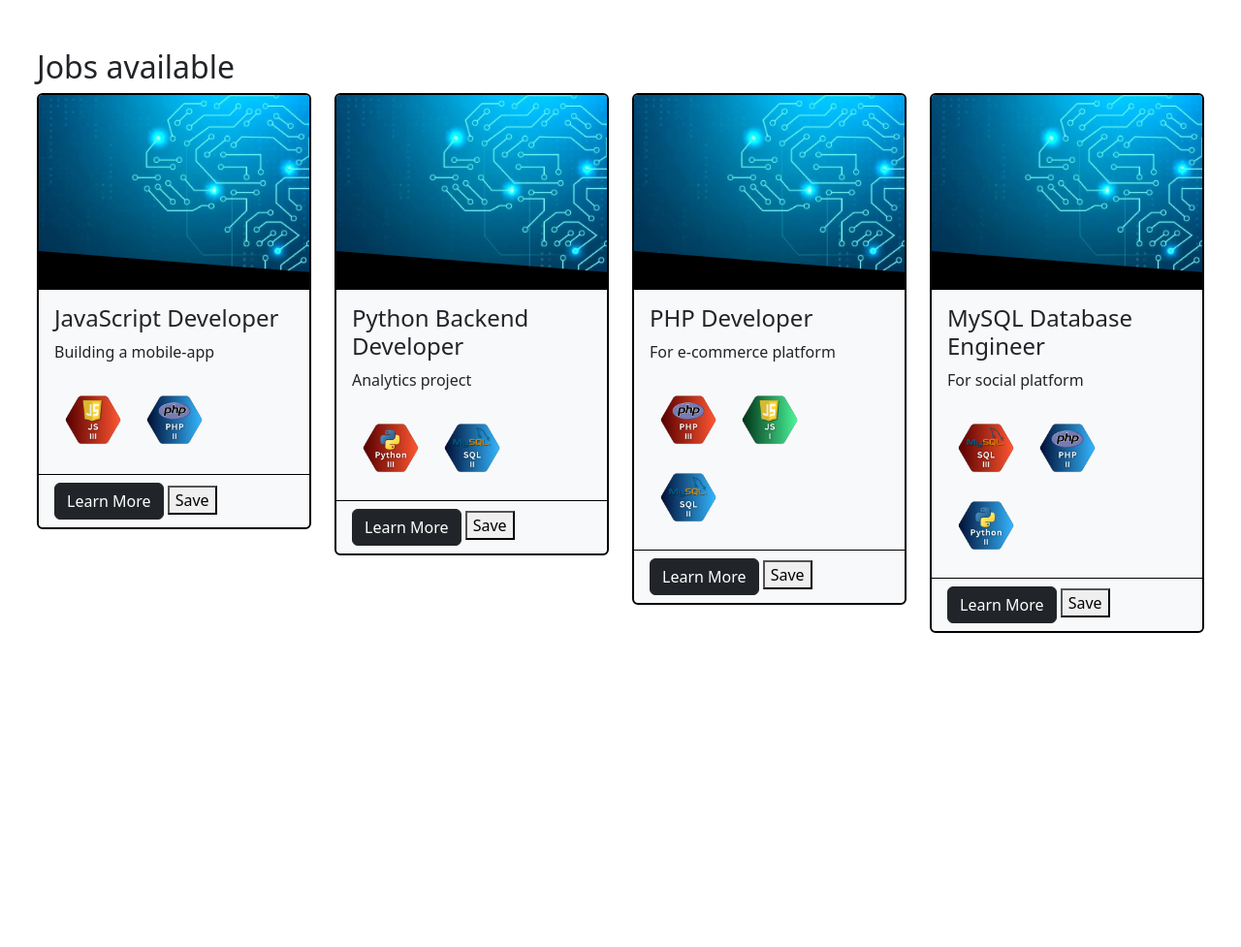
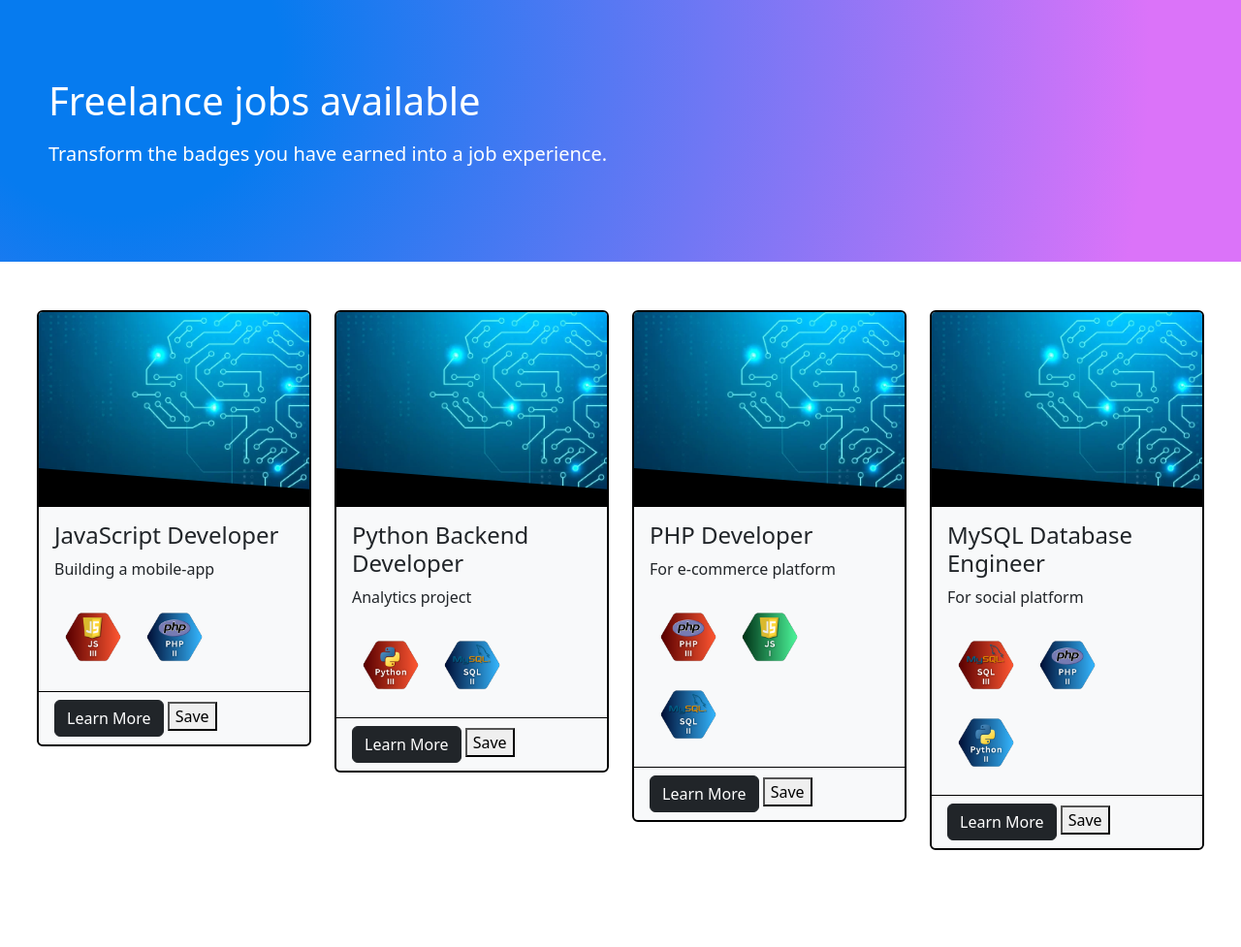
Before and after one commit to crystallaylalui/Skills-Up-YOUth, a PHP site: page /jobs/pages/job.php in a window 1280 px wide. Shown: the part 94-1071 px from the top of the page at 97% size. Before the commit the page ends 747 px from the top, so only its background shows below. Run offline with PHP 8.4, Linux system fonts and the light colour scheme.

Commit message:
made pages more dynamic

```diff
--- a/app/css/style.css
+++ b/app/css/style.css
@@ -524,3 +515,39 @@ body {
 .form-control-2::placeholder {
     color: rgba(255, 255, 255, 0.496);
 }
+
+@media (max-width: 1400px) {
+    .blur-text {
+        background-color: rgba(255, 255, 255, 0.557);
+        padding: 10px;
+    }
+}
+
+.responsive-image {
+    max-width: 100%;
+    height: auto;
+    width: 700px /* IE8 support, if needed */
+
+}
+
+.fixed-image {
+    position: fixed;
+    top: 0;
+    left: 0;
+    height: 100vh;
+    width: 100%;
+    z-index: -1; /* To ensure it stays behind other content */
+}
+
+@media (max-width: 768px) {
+    .fixed-image {
+        display: none; /* Hide the fixed image */
+    }
+}
+
+.jobs-banner{
+    position: relative;
+    padding: 80px 50px 80px 50px;
+    color:white;
+    background: radial-gradient(circle at 10% 20%, rgb(6, 123, 239) 14.2%, rgb(219, 115, 249) 89.5%);
+}
--- a/app/pages/job.php
+++ b/app/pages/job.php
@@ -22,16 +22,20 @@
     <div>
         <?php include ('navbar.php'); ?>
     </div>
-
+    <div class="row jobs-banner">
+        <div class="container-fluid">
+            <p class="display-6">Freelance jobs available</p>
+            <p class="fs-5">Transform the badges you have earned into a job experience.</p>
+        </div>
+    </div>
     <div class="row">
 
         <!-- jobs -->
         <!-- <div class="col-md-8" style="padding: 50px;"> -->
         <div style="padding: 50px;">
-            <h2>Jobs available</h2>
             <div class="row">
-                <div class="col-md-3">
-                    <div class="card card-custom bg-light border-black border-2">
+                <div class="col-lg-3 col-md-4 col-sm-6">
+                    <div class="card card-custom bg-light border-black border-2" style="margin-bottom:50px">
                         <div class="card-custom-img" style="background-image: url(../images/job.jpg)"></div>
                         <div class="card-custom-avatar">
                         <!-- <img class="img-fluid" src="../images/job1.jpeg" alt="Avatar" /> -->
@@ -49,8 +53,8 @@
 
                     </div>
                 </div>
-                <div class="col-md-3">
-                    <div class="card card-custom bg-light border-black border-2">
+                <div class="col-lg-3 col-md-4 col-sm-6">
+                    <div class="card card-custom bg-light border-black border-2" style="margin-bottom:50px">
                         <div class="card-custom-img" style="background-image: url(../images/job.jpg)"></div>
                         <div class="card-custom-avatar">
                         <!-- <img class="img-fluid" src="../images/job2.png" alt="Avatar" /> -->
@@ -68,8 +72,8 @@
 
                     </div>
                 </div>
-                <div class="col-md-3">
-                    <div class="card card-custom bg-light border-black border-2">
+                <div class="col-lg-3 col-md-4 col-sm-6">
+                    <div class="card card-custom bg-light border-black border-2" style="margin-bottom:50px">
                         <div class="card-custom-img" style="background-image: url(../images/job.jpg)"></div>
                         <div class="card-custom-avatar">
                         <!-- <img class="img-fluid" src="../images/job3.png" alt="Avatar" /> -->
@@ -88,8 +92,8 @@
 
                     </div>
                 </div>
-                <div class="col-md-3">
-                    <div class="card card-custom bg-light border-black border-2">
+                <div class="col-lg-3 col-md-4 col-sm-6">
+                    <div class="card card-custom bg-light border-black border-2" style="margin-bottom:50px">
                         <div class="card-custom-img" style="background-image: url(../images/job.jpg)"></div>
                         <div class="card-custom-avatar">
                         <!-- <img class="img-fluid" src="../images/job3.png" alt="Avatar" /> -->
--- a/app/pages/profile.php
+++ b/app/pages/profile.php
@@ -40,7 +40,7 @@
 		<main id="profile">
 			<div class="head-title">
 				<div class="left">
-					<h1>Welcome back {{user.username}}! </h1>
+					<h1> Your Profile</h1>
 					<!-- <ul class="breadcrumb">
 						<li>
 							<a href="#">Dashboard</a>
--- a/server/model/ConnectionManager.php
+++ b/server/model/ConnectionManager.php
@@ -6,7 +6,7 @@ class ConnectionManager {
     $dbname = 'wad2_project';
     $username = 'root';
     $password = 'root';
-    $port = '3306';
+    $port ='8888';
     $url  = "mysql:host=$servername;dbname=$dbname;port=$port";
 
     return new PDO($url, $username, $password);
```
Also changed, not shown: other parts of app/css/style.css (+10 -19 lines), app/index.php (+8 -7 lines), app/pages/courses.php (+8 -9 lines), app/pages/register.php (+10 -6 lines).
